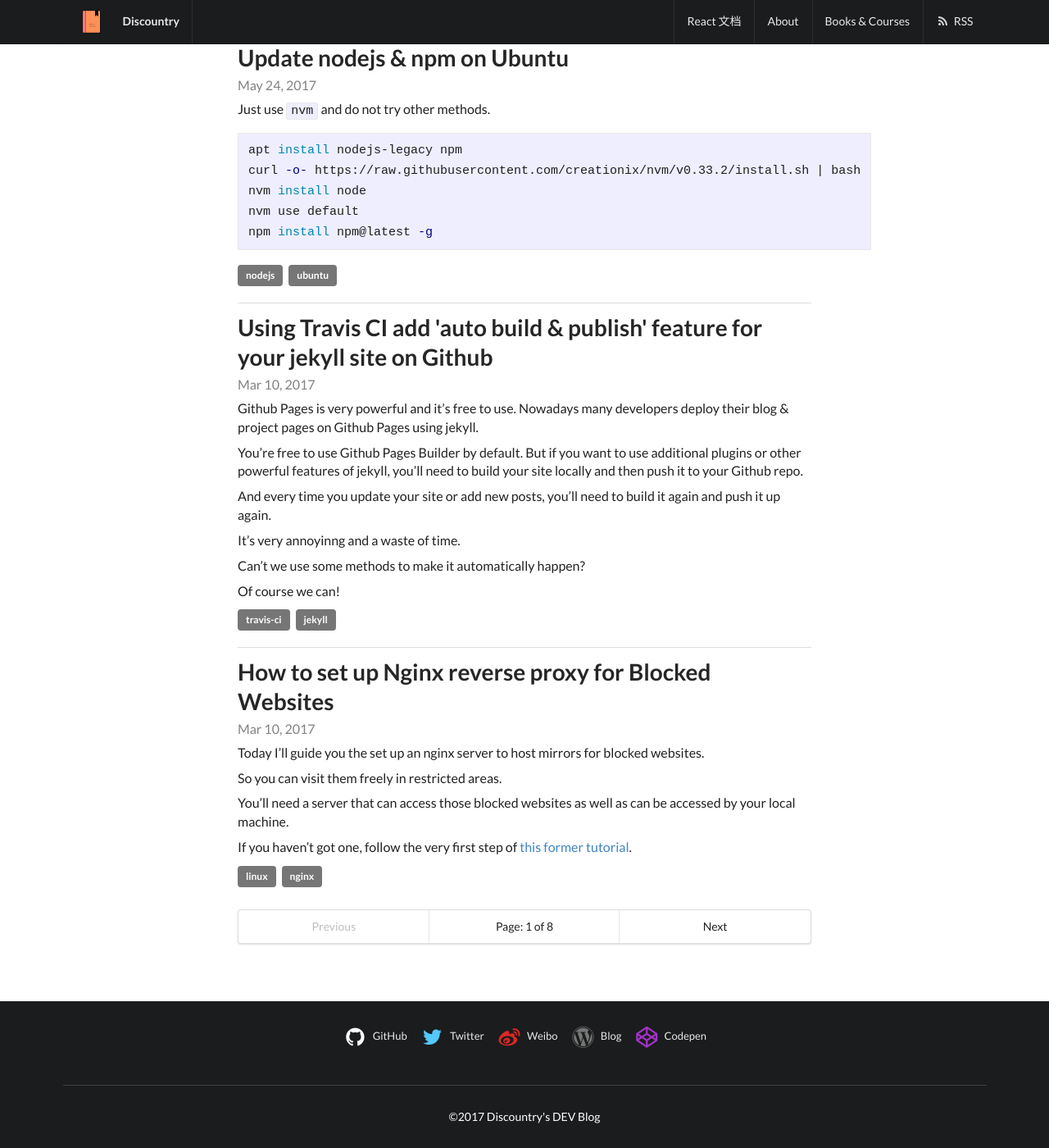
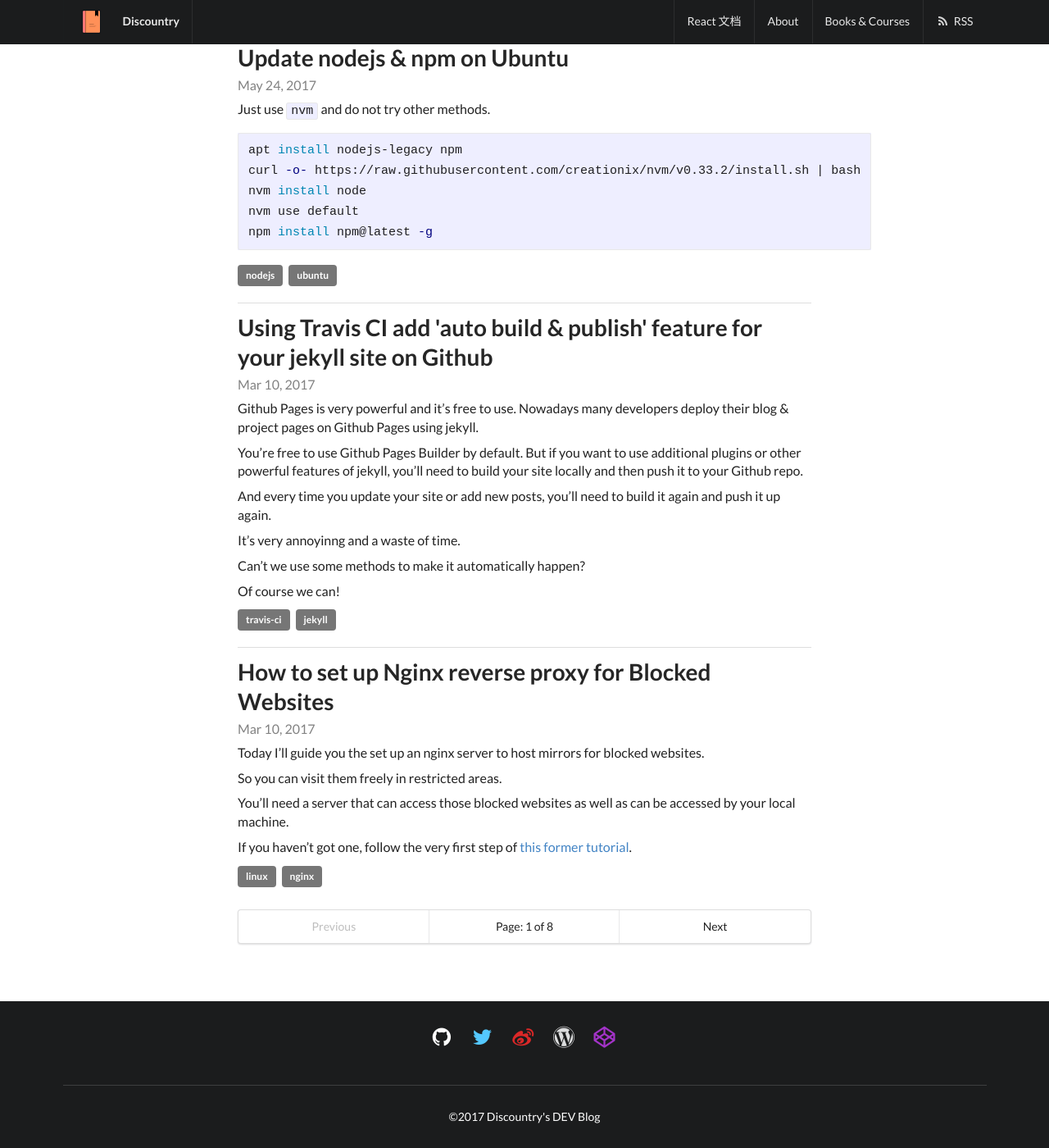
Before and after one commit to discountry/discountry.github.io, a Jekyll site: the page built from index.html, in a window 1280 px wide and 1400 px high, scrolled down 775 px. Shown: the whole window at 82% size. Built offline with Jekyll 4.4.1, drawn with Linux system fonts in a browser that asks for light colours; the list of posts is cut into pages by our own code.

Commit message:
no subtitles

```diff
--- a/_includes/footer.html
+++ b/_includes/footer.html
@@ -5,7 +5,6 @@
           <div class="item">
             <a href="https://github.com/{{ site.github_username }}">
               <i class="big inverted icon github"></i>
-              <span class="username">GitHub</span>
             </a>
           </div>
           {% endif %}
@@ -13,7 +12,6 @@
           <div class="item">
             <a href="https://twitter.com/{{ site.twitter_username }}">
               <i class="big inverted blue icon twitter"></i>
-              <span class="username">Twitter</span>
             </a>
           </div>
           {% endif %}
@@ -21,15 +19,13 @@
           <div class="item">
             <a href="https://weibo.com/u/{{ site.weibo_id }}">
               <i class="big red icon weibo"></i>
-              <span class="username">Weibo</span>
             </a>
           </div>
           {% endif %}
           {% if site.wordpress_site %}
           <div class="item">
             <a href="{{ site.wordpress_site }}">
-              <i class="big grey icon wordpress"></i>
-              <span class="username">Blog</span>
+              <i class="big inverted grey icon wordpress"></i>
             </a>
           </div>
           {% endif %}
@@ -37,7 +33,6 @@
           <div class="item">
             <a href="https://codepen.io/{{ site.codepen_username }}">
               <i class="big purple icon codepen"></i>
-              <span class="username">Codepen</span>
             </a>
           </div>
           {% endif %}
--- a/css/main.scss
+++ b/css/main.scss
@@ -43,6 +43,10 @@
 
 .footer > .container {
     margin-left: 1em;
+}
+
+.footer > .ui.section.divider {
+    margin-top: 0em;
 }
 
 .date {
```
